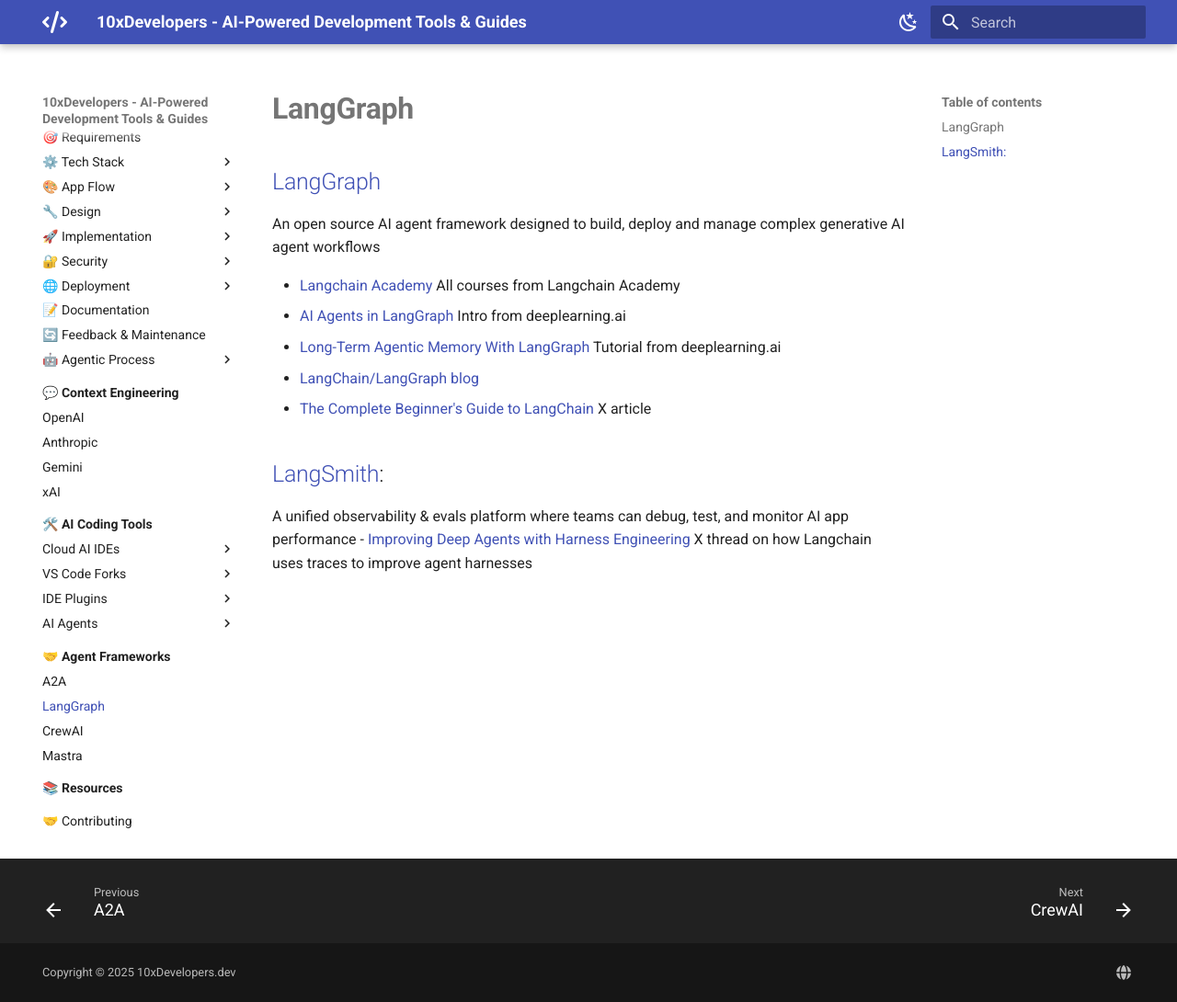
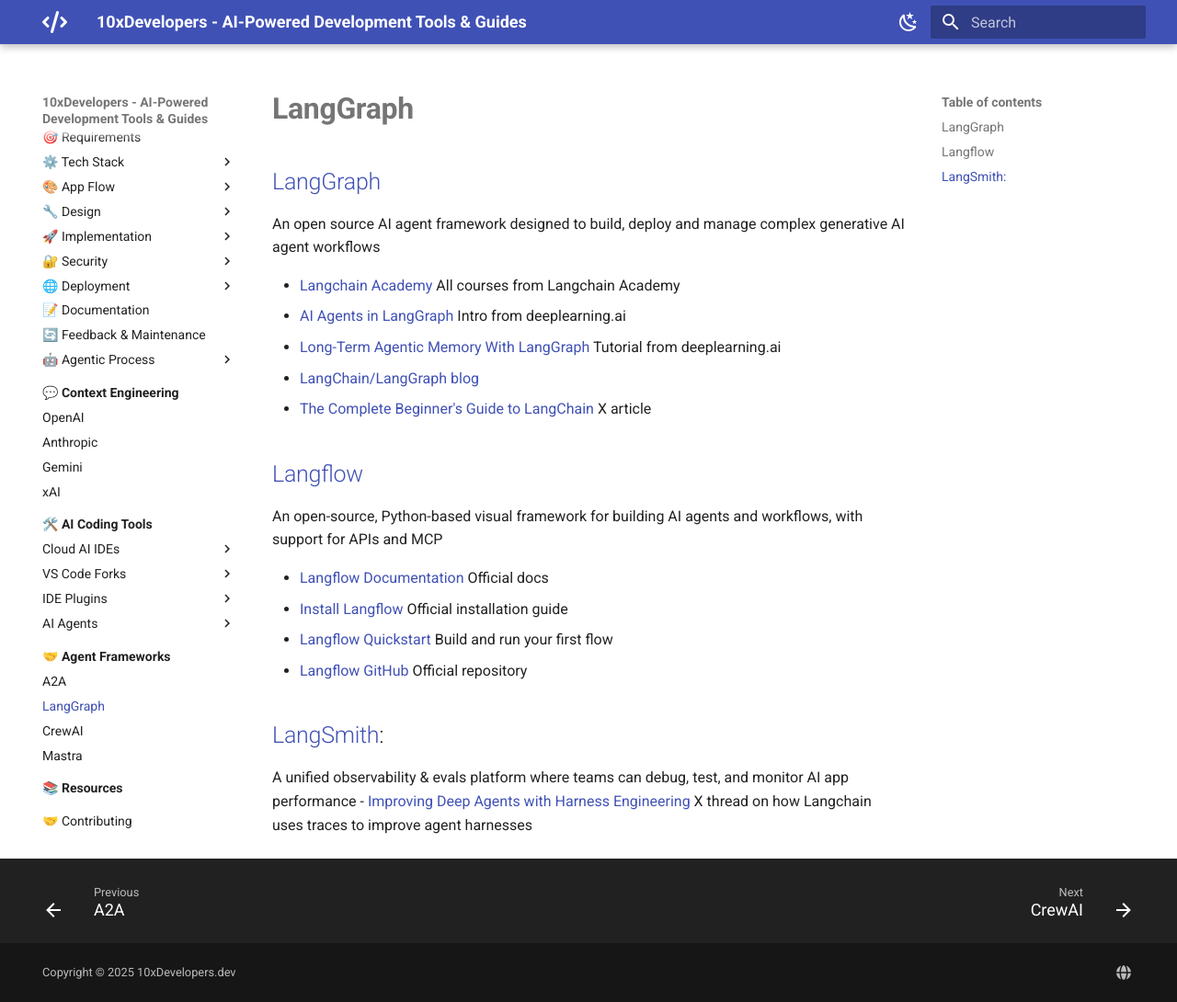
Before and after one commit to shlomoc/10xdev, an MkDocs documentation site: the page built from docs/agent-frameworks/langgraph.md, in a window 1280 px wide and 1090 px high. Shown: the whole window at 92% size. Built offline with MkDocs 1.6.1 and Material for MkDocs 9.7.7, drawn with Linux system fonts in a browser that asks for light colours.

Commit message:
docs: update LangGraph, Claude Code, Gemini CLI, and AI Resources documentation with new links and resources; enhance implementation plan with review step

```diff
--- a/docs/agent-frameworks/langgraph.md
+++ b/docs/agent-frameworks/langgraph.md
@@ -9,6 +9,14 @@ An open source AI agent framework designed to build, deploy and manage complex g
 - [LangChain/LangGraph blog](https://blog.langchain.com/)
 - [The Complete Beginner's Guide to LangChain](https://x.com/Meer_AIIT/status/2020900863699509353) X article
 
+## [Langflow](https://www.langflow.org/)
+An open-source, Python-based visual framework for building AI agents and workflows, with support for APIs and MCP
+
+- [Langflow Documentation](https://docs.langflow.org/) Official docs
+- [Install Langflow](https://docs.langflow.org/get-started-installation) Official installation guide
+- [Langflow Quickstart](https://docs.langflow.org/get-started-quickstart) Build and run your first flow
+- [Langflow GitHub](https://github.com/langflow-ai/langflow) Official repository
+
 ## [LangSmith](https://www.langchain.com/langsmith):
 A unified observability & evals platform where teams can debug, test, and monitor AI app performance
 - [Improving Deep Agents with Harness Engineering](https://x.com/Vtrivedy10/status/2023805578561060992) X thread on how Langchain uses traces to improve agent harnesses
```
Also changed, not shown: docs/ai-coding-tools/ai-agents/claude-code.md (+1 -0 lines), docs/ai-coding-tools/ai-agents/gemini-cli.md (+1 -0 lines), docs/resources/index.md (+1 -0 lines), docs/structured/implementation/implementation-plan.md (+1 -1 lines).
